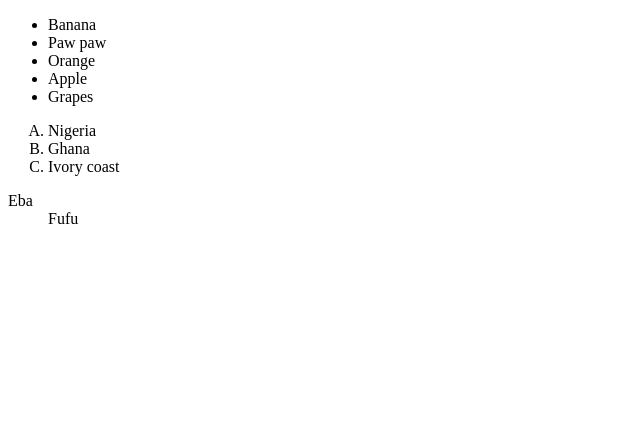
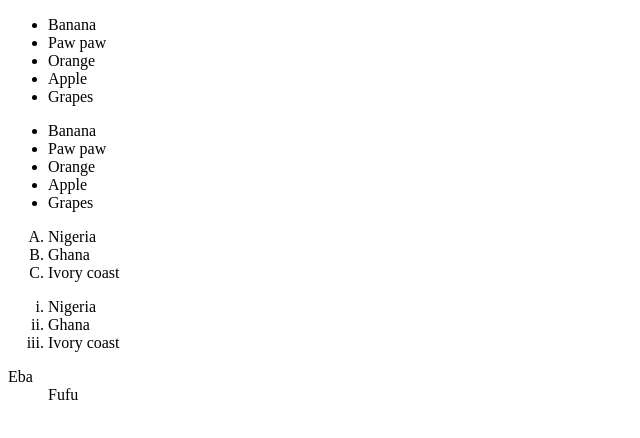
Before and after one commit to angelukpong/chaindustry-blockchain-class-exercise, a plain HTML site: page index.html in a window 1280 px wide. Shown: the whole page, without its empty margins (0-640 px from the left). Drawn offline with Linux system fonts and the light colour scheme.

Commit message:
Commit from VSC editor

```diff
--- a/index.html
+++ b/index.html
@@ -14,7 +14,21 @@
       <li>Grapes</li>
     </ul>
 
+    <ul list-style-type="square">
+      <li>Banana</li>
+      <li>Paw paw</li>
+      <li>Orange</li>
+      <li>Apple</li>
+      <li>Grapes</li>
+    </ul>
+
     <ol type="A">
+      <li>Nigeria</li>
+      <li>Ghana</li>
+      <li>Ivory coast</li>
+    </ol>
+
+    <ol type="i">
       <li>Nigeria</li>
       <li>Ghana</li>
       <li>Ivory coast</li>
```
